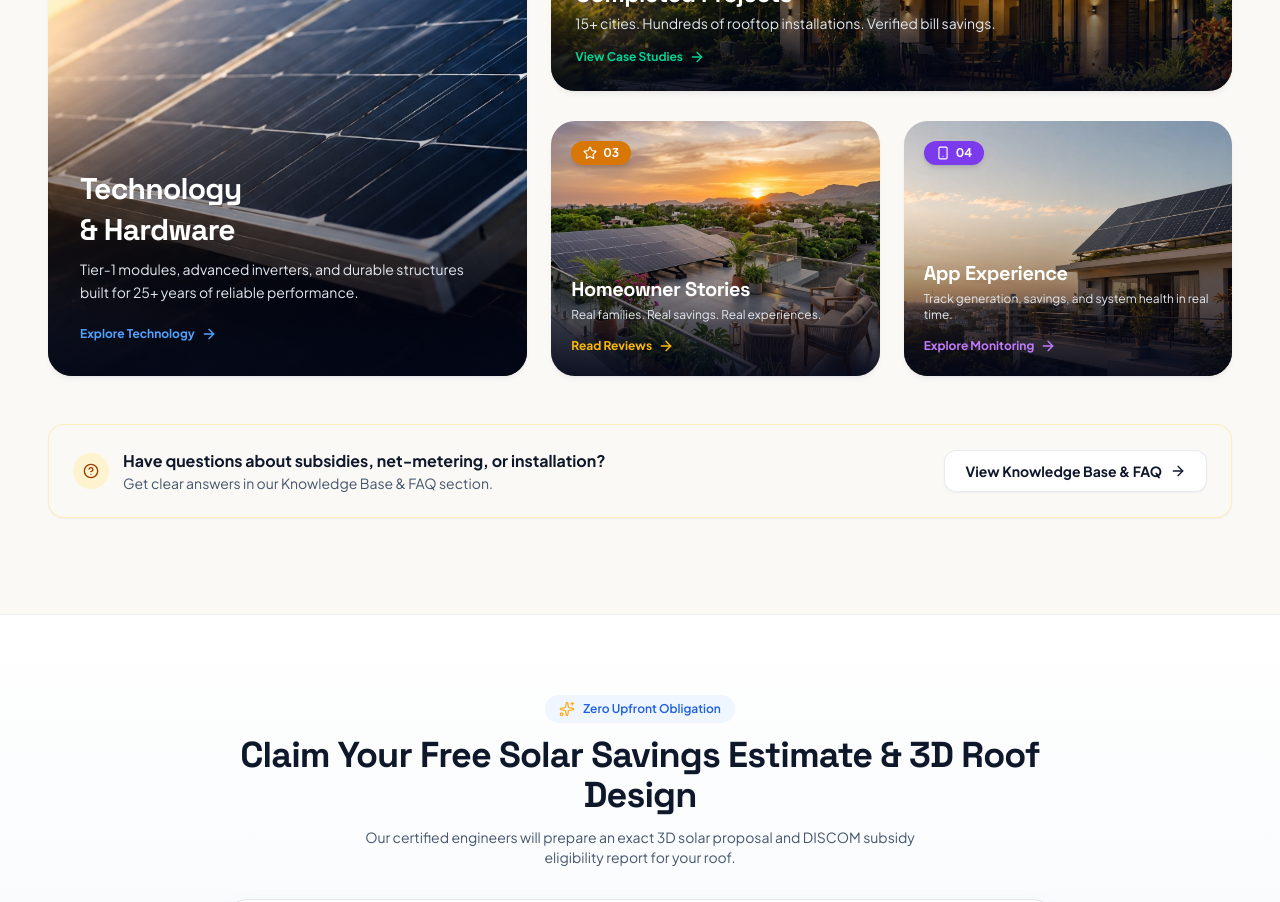
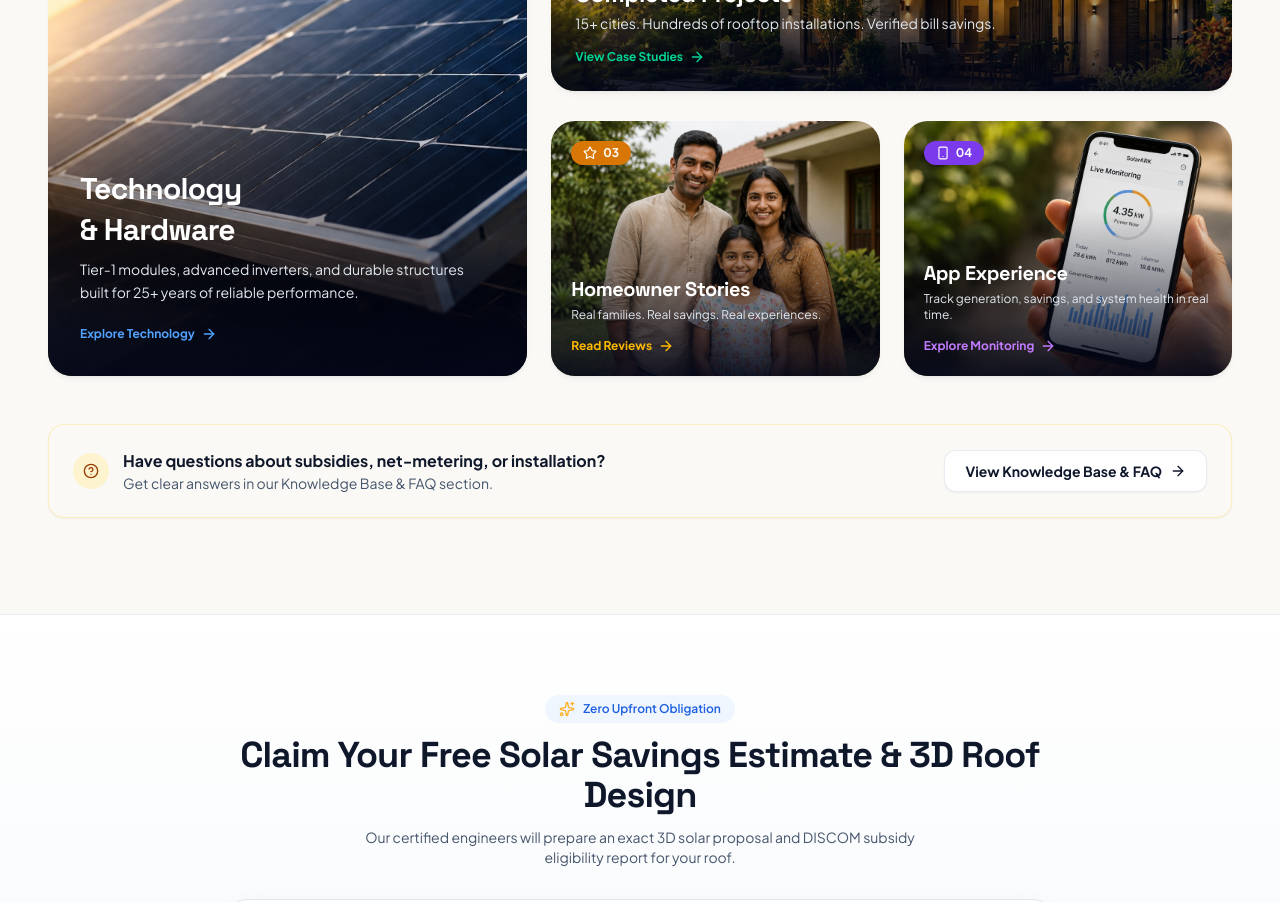
Before and after one commit to 0Akshat005/SolarARK, a React (Vite) app: page / in a window 1280 px wide. Shown: the part 6920-7822 px from the top of the page. Built offline with nearby package versions, Linux system fonts and the light colour scheme.

Commit message:
feat: add HD App Experience and Homeowner Stories photography assets

```diff
--- a/src/components/DeepDiveTeaser.tsx
+++ b/src/components/DeepDiveTeaser.tsx
@@ -151,9 +151,9 @@ export const DeepDiveTeaser: React.FC<DeepDiveTeaserProps> = ({ onNavigate }) =>
                 {/* Asset Slot: HOMEOWNER_IMAGE */}
                 <div className="absolute inset-0 z-0 overflow-hidden">
                   <img
-                    src="/images/story-rooftop-solar.jpg"
+                    src="/images/homeowner-family-stories.jpg"
                     alt="Verified Indian Homeowner Solar Stories"
-                    className="w-full h-full object-cover object-center group-hover:scale-[1.025] transition-transform duration-700 ease-out"
+                    className="w-full h-full object-cover object-[50%_25%] group-hover:scale-[1.025] transition-transform duration-700 ease-out"
                     onError={(e) => {
                       (e.target as HTMLElement).style.display = 'none';
                     }}
@@ -196,9 +196,9 @@ export const DeepDiveTeaser: React.FC<DeepDiveTeaserProps> = ({ onNavigate }) =>
                 {/* Asset Slot: APP_IMAGE */}
                 <div className="absolute inset-0 z-0 overflow-hidden">
                   <img
-                    src="/hero-solar-home.png"
+                    src="/images/app-experience-phone.jpg"
                     alt="SolarARK Real-Time Monitoring Mobile App"
-                    className="w-full h-full object-cover object-[70%_20%] group-hover:scale-[1.025] transition-transform duration-700 ease-out"
+                    className="w-full h-full object-cover object-[60%_35%] group-hover:scale-[1.025] transition-transform duration-700 ease-out"
                     onError={(e) => {
                       (e.target as HTMLElement).style.display = 'none';
                     }}
```
Also changed, not shown: public/images/app-experience-phone.jpg (added), public/images/homeowner-family-stories.jpg (added).
